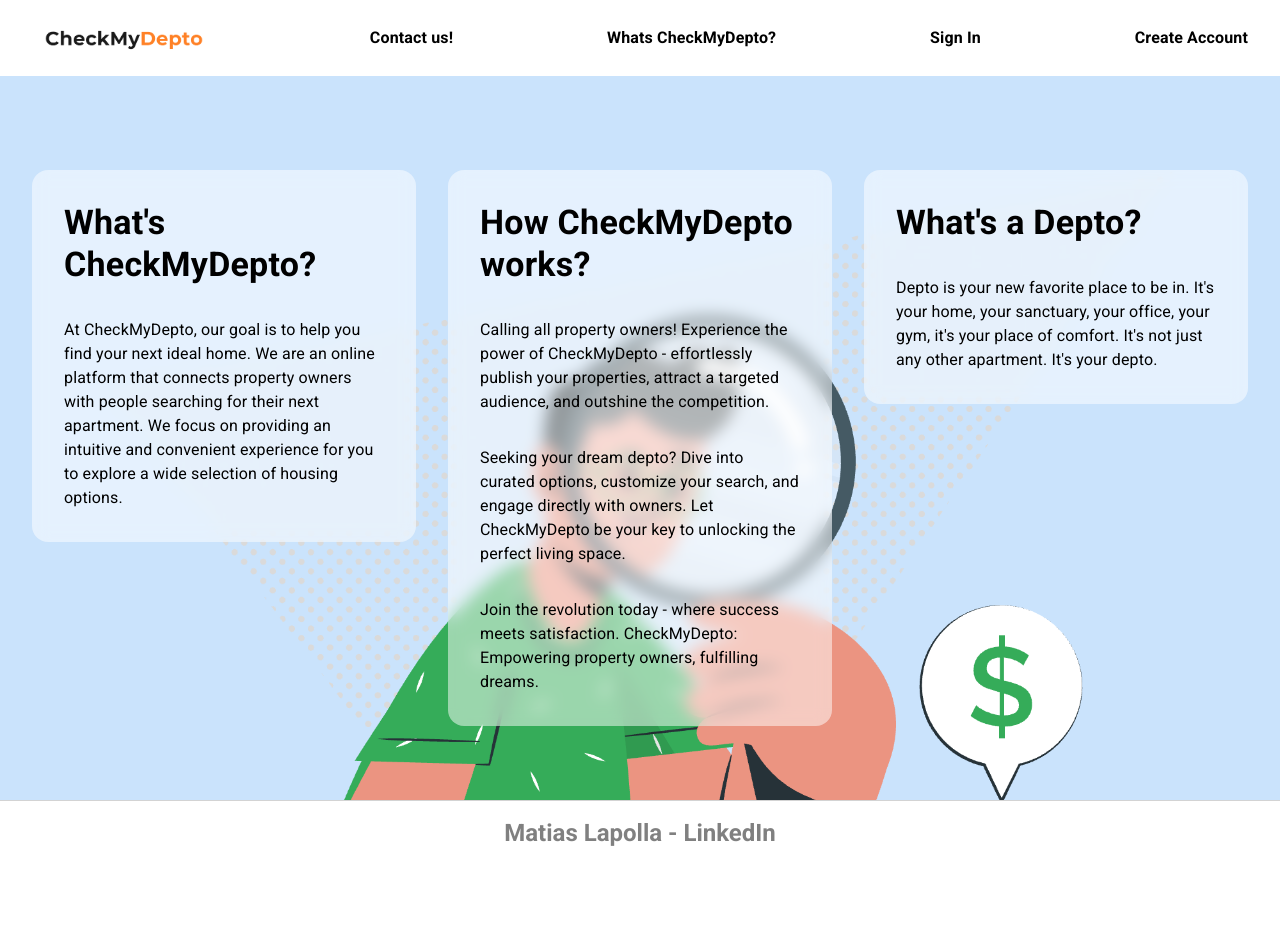
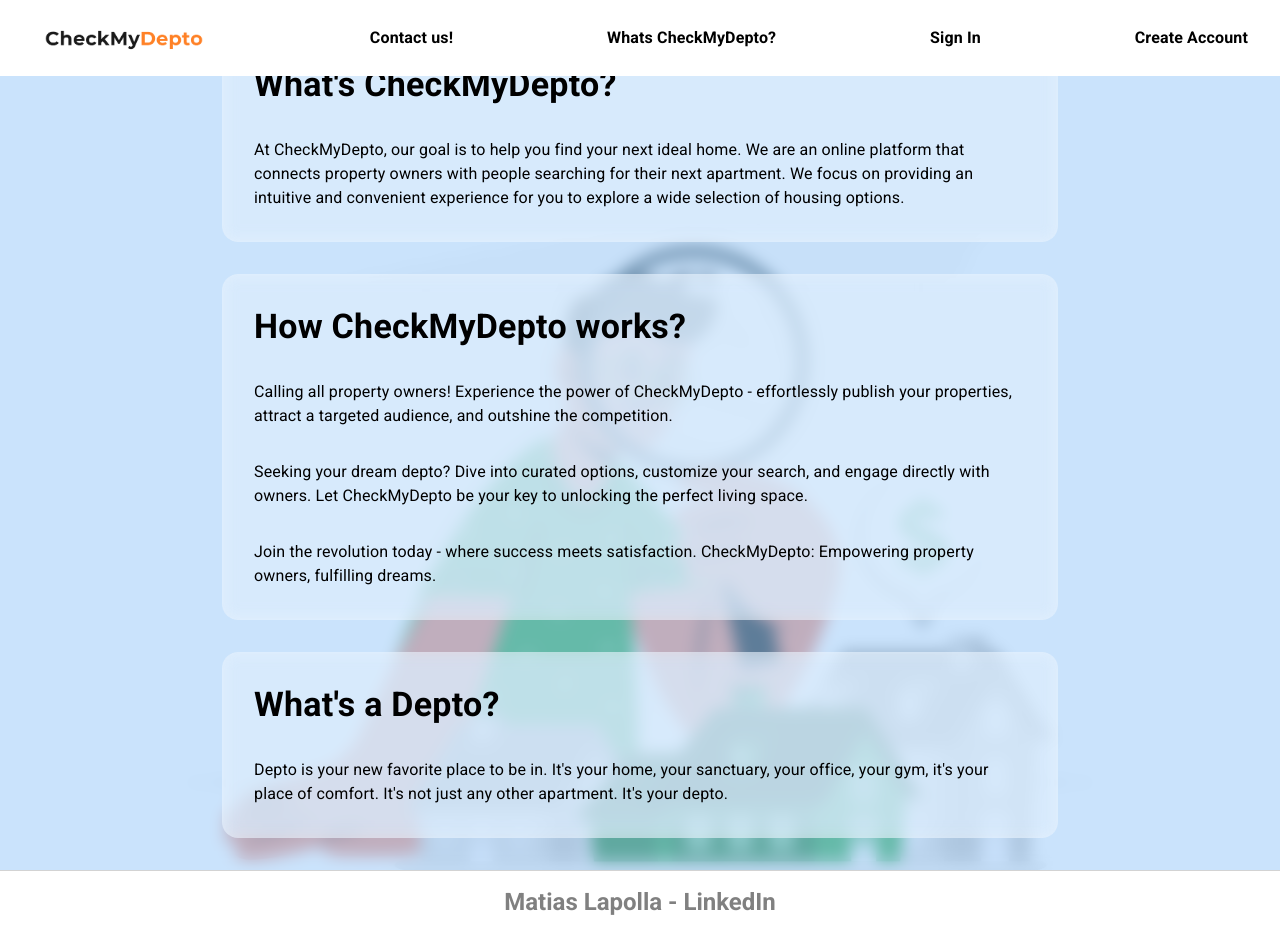
Before and after one commit to matiaslapolla/checkmydepto, a React (Create React App) app: page /about in a window 1280 px wide. Before the commit the page ends 864 px from the top, so only its background shows below. Built offline with nearby package versions, Linux system fonts and the light colour scheme.

Commit message:
updated about page

```diff
--- a/src/Pages/About/index.js
+++ b/src/Pages/About/index.js
@@ -1,136 +1,154 @@
-import { Grid, Typography } from "@mui/material";
-import React from "react";
-import apartmentSearch from "../../Assets/house_search.png";
+import { Grid, Typography } from '@mui/material';
+import React from 'react';
+import apartmentSearch from '../../Assets/house_search.png';
 
 const About = () => {
-
-
-  console.log("About");
+	console.log('About');
 
 	return (
 		<>
 			<Grid
 				sx={{
-          display: "flex",
-          flexDirection: "column",
-          justifyContent: "center",
-          alignItems: "center",
-          backgroundColor: "rgba(150, 200, 250, 0.5)",
+					display: 'flex',
+					flexDirection: 'column',
+					justifyContent: 'center',
+					alignItems: 'center',
 					backgroundImage: `url(${apartmentSearch})`,
-          backgroundSize: "cover",
-          backgroundPosition: "top",
-          backgroundRepeat: "no-repeat",
-          minHeight: "100vh",
-        }}
-      >
-        <Grid mt={12} container justifyContent={{
-          xs: "center",
-          sm: "center",
-          md: "flex-start",
-        }} flexDirection={{
-          xs: "column",
-          sm: "column",
-          md: "row",
+					backgroundSize: 1000,
+					backgroundPosition: 'top',
+					backgroundRepeat: 'no-repeat',
+					minHeight: '100vh',
 				}}>
 				<Grid
 					container
-            flexWrap={{
-              xs: "wrap",
-              sm: "wrap",
-              md: "nowrap",
+					sx={{
+						backgroundColor: 'rgba(150, 200, 250, 0.5)',
+						backdropFilter: 'blur(8px)',
+					}}>
+					<Grid
+						container
+						justifyContent={'center'}
+						flexDirection={{
+							xs: 'column',
+							sm: 'column',
+							md: 'row',
+						}}>
+						<Grid
+							container
+							minHeight={'100vh'}
+							flexDirection={'column'}
+							justifyContent={'center'}
+							alignItems={'center'}
+							width={{
+								xs: '90%',
+								sm: '90%',
+								md: '700px',
+								lg: '900px',
 							}}
 							sx={{
-              justifyContent: "center",
-              alignItems: "flex-start",
-              padding: "2rem",
-              borderRadius: "1rem",
-              gap: "2rem",
-            }}
-          >
+								padding: '2rem',
+								borderRadius: '1rem',
+								gap: '2rem',
+							}}>
 							<Grid
 								sx={{
-                backgroundColor: "rgba(255, 255, 255, 0.5)",
-                borderRadius: "1rem",
-                backdropFilter: "blur(8px)",
-              }} container item p={4} flexDirection={"column"} gap={4}>
-              <Typography variant="h4" sx={{ fontWeight: "bold" }}>
+									backgroundColor: 'rgba(255, 255, 255, 0.5)',
+									borderRadius: '1rem',
+									backdropFilter: 'blur(8px)',
+								}}
+								height={'fit-content'}
+								container
+								item
+								p={4}
+								flexDirection={'column'}
+								gap={4}>
+								<Typography
+									variant='h4'
+									sx={{ fontWeight: 'bold' }}>
 									What's CheckMyDepto?
 								</Typography>
-              <Typography variant="body1" sx={{}}>
-                At CheckMyDepto, our goal is to help you find your next ideal home. We are an online platform that connects property owners with people searching for their next apartment. We focus on providing an intuitive and convenient experience for you to explore a wide selection of housing options.
-              </Typography>
-            </Grid>
-            <Grid sx={{
-              backgroundColor: "rgba(255, 255, 255, 0.5)",
-              borderRadius: "1rem",
-              backdropFilter: "blur(8px)",
-            }} container p={4} flexDirection={"column"} gap={4}>
-              <Typography variant="h4" sx={{ fontWeight: "bold" }}>
-                How CheckMyDepto works?
-              </Typography>
-              <Typography variant="body1" sx={{}}>
-                Calling all property owners! Experience the power of CheckMyDepto - effortlessly publish your properties, attract a targeted audience, and outshine the competition.
-              </Typography>
-              <Typography variant="body1" sx={{}}>
-                Seeking your dream depto? Dive into curated options, customize your search, and engage directly with owners. Let CheckMyDepto be your key to unlocking the perfect living space.
-              </Typography>
-              <Typography variant="body1" sx={{}}>
-                Join the revolution today - where success meets satisfaction. CheckMyDepto: Empowering property owners, fulfilling dreams.
+								<Typography
+									variant='body1'
+									sx={{}}>
+									At CheckMyDepto, our goal is to help you
+									find your next ideal home. We are an online
+									platform that connects property owners with
+									people searching for their next apartment.
+									We focus on providing an intuitive and
+									convenient experience for you to explore a
+									wide selection of housing options.
 								</Typography>
 							</Grid>
 							<Grid
+								height={'fit-content'}
 								sx={{
-                backgroundColor: "rgba(255, 255, 255, 0.5)",
-                borderRadius: "1rem",
-                backdropFilter: "blur(8px)",
-              }} container item p={4} flexDirection={"column"} gap={4}>
-              <Typography variant="h4" sx={{ fontWeight: "bold" }}>
+									backgroundColor: 'rgba(255, 255, 255, 0.5)',
+									borderRadius: '1rem',
+									backdropFilter: 'blur(8px)',
+								}}
+								container
+								p={4}
+								flexDirection={'column'}
+								gap={4}>
+								<Typography
+									variant='h4'
+									sx={{ fontWeight: 'bold' }}>
+									How CheckMyDepto works?
+								</Typography>
+								<Typography
+									variant='body1'
+									sx={{}}>
+									Calling all property owners! Experience the
+									power of CheckMyDepto - effortlessly publish
+									your properties, attract a targeted
+									audience, and outshine the competition.
+								</Typography>
+								<Typography
+									variant='body1'
+									sx={{}}>
+									Seeking your dream depto? Dive into curated
+									options, customize your search, and engage
+									directly with owners. Let CheckMyDepto be
+									your key to unlocking the perfect living
+									space.
+								</Typography>
+								<Typography
+									variant='body1'
+									sx={{}}>
+									Join the revolution today - where success
+									meets satisfaction. CheckMyDepto: Empowering
+									property owners, fulfilling dreams.
+								</Typography>
+							</Grid>
+							<Grid
+								height={'fit-content'}
+								sx={{
+									backgroundColor: 'rgba(255, 255, 255, 0.5)',
+									borderRadius: '1rem',
+									backdropFilter: 'blur(8px)',
+								}}
+								container
+								item
+								p={4}
+								flexDirection={'column'}
+								gap={4}>
+								<Typography
+									variant='h4'
+									sx={{ fontWeight: 'bold' }}>
 									What's a Depto?
 								</Typography>
-              <Typography variant="body1" sx={{}}>
-                Depto is your new favorite place to be in. It's your home, your sanctuary, your office, your gym, it's your place of comfort. It's not just any other apartment. It's your depto.
+								<Typography
+									variant='body1'
+									sx={{}}>
+									Depto is your new favorite place to be in.
+									It's your home, your sanctuary, your office,
+									your gym, it's your place of comfort. It's
+									not just any other apartment. It's your
+									depto.
 								</Typography>
 							</Grid>
 						</Grid>
-          {/* <Grid
-            container
-            flexDirection={{
-              xs: "column",
-              sm: "column",
-              md: "column",
-            }}
-            maxWidth={{
-              xs: "100%",
-              sm: "100%",
-              md: "100%",
-              lg: "50%",
-            }}
-            sx={{
-              justifyContent: "flex-start",
-              alignItems: "flex-start",
-              padding: "2rem",
-              borderRadius: "1rem",
-            }}
-          >
-            <Grid sx={{
-              backgroundColor: "rgba(255, 255, 255, 0.5)",
-              borderRadius: "1rem",
-              backdropFilter: "blur(8px)",
-            }} container p={4} flexDirection={"column"} gap={4}>
-              <Typography variant="h4" sx={{ fontWeight: "bold" }}>
-                How CheckMyDepto works?
-              </Typography>
-              <Typography variant="body1" sx={{  }}>
-                Calling all property owners! Experience the power of CheckMyDepto - effortlessly publish your properties, attract a targeted audience, and outshine the competition.
-              </Typography>
-              <Typography variant="body1" sx={{  }}>
-                Seeking your dream depto? Dive into curated options, customize your search, and engage directly with owners. Let CheckMyDepto be your key to unlocking the perfect living space.
-              </Typography>
-              <Typography variant="body1" sx={{  }}>
-                Join the revolution today - where success meets satisfaction. CheckMyDepto: Empowering property owners, fulfilling dreams.
-              </Typography>
 					</Grid>
-          </Grid> */}
 				</Grid>
 			</Grid>
 		</>
```
Lines whose indentation alone changed are shown as unchanged.
